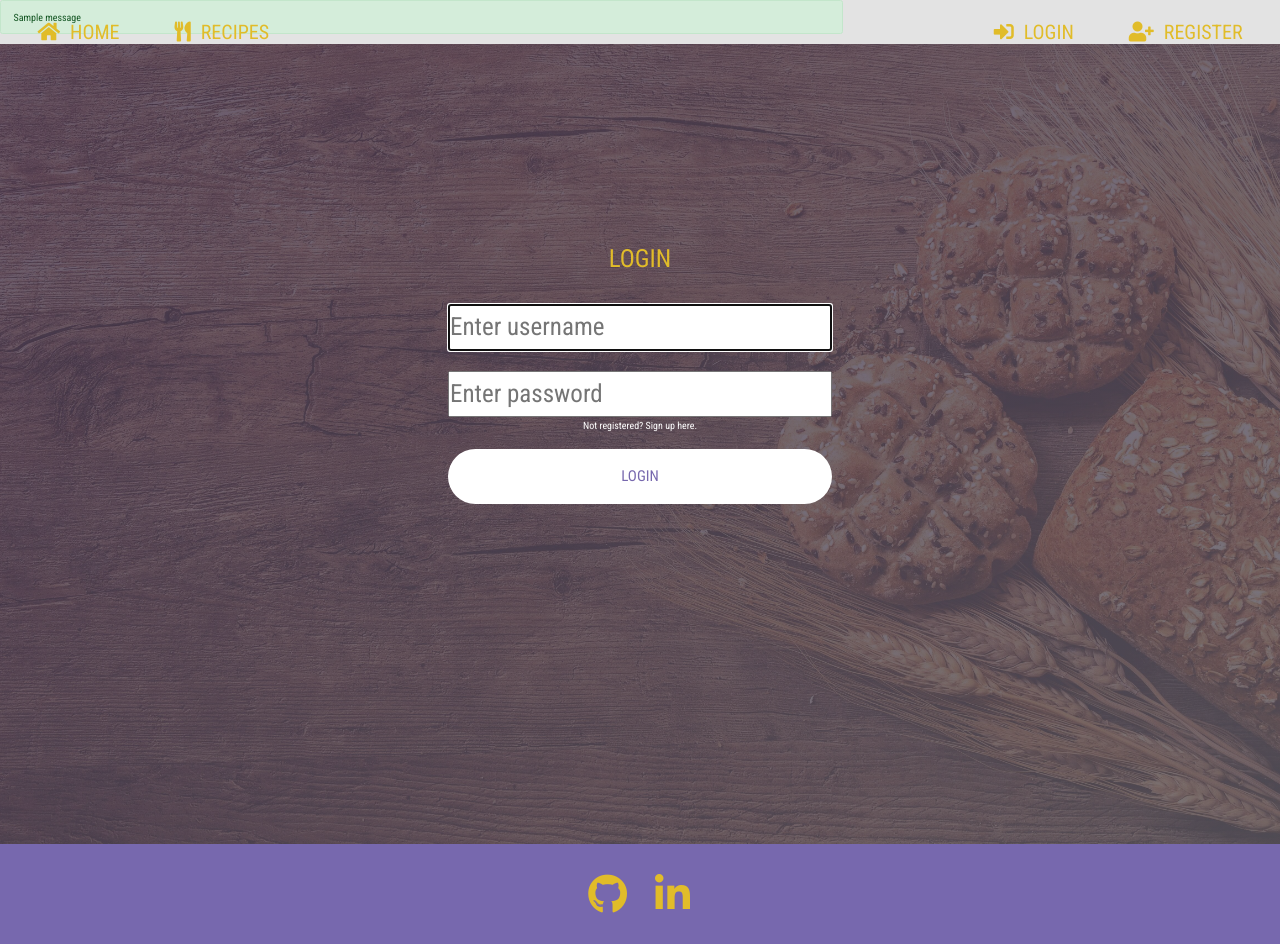
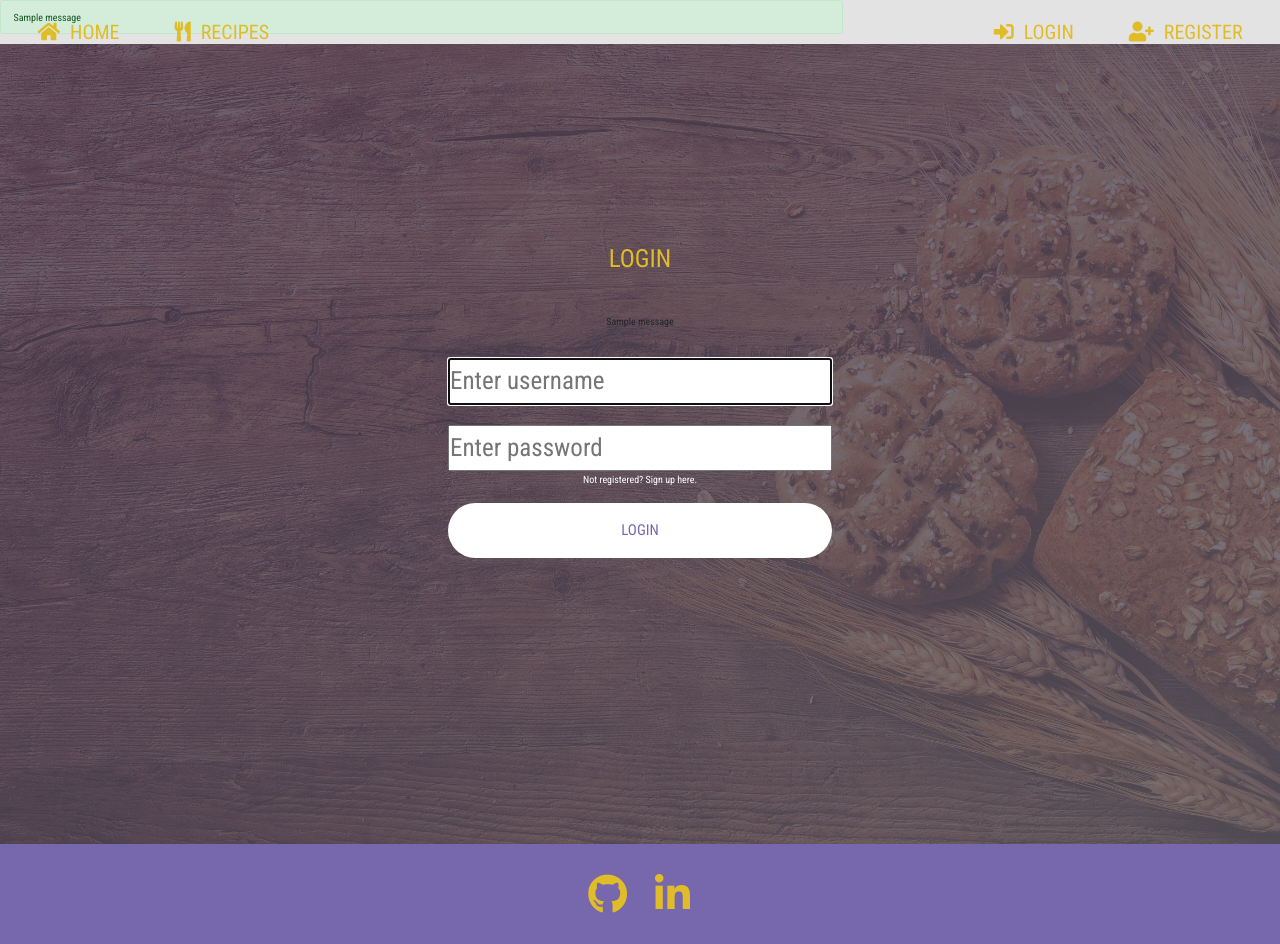
Before and after one commit to andreasdk/dcd-recipes, a Flask app: page /login in a window 1280 px wide. Run offline with Flask 2, Linux system fonts and the light colour scheme; one stand-in notice (Sample message) is shown; some libraries are stand-ins or nearby versions.

Commit message:
added flash message paragraph to login &  registration forms

```diff
--- a/whisk/templates/login.html
+++ b/whisk/templates/login.html
@@ -6,6 +6,11 @@
                 <h1 class="heading-primary">Login</h1>
                 <form method="POST" action="">
                         {{ form.hidden_tag() }}
+                        {% with messages = get_flashed_messages() %} {% if messages %} {% for message in messages %}
+                        <div class="alert alert-{{ category }}">
+                                {{ message }}
+                            </div>
+                {% endfor %} {% endif %} {% endwith %}
                     <div class="form-input">
                             {% if form.username.errors %}
                             {{ form.username(class="form-control form-input is-invalid") }}
--- a/whisk/templates/register.html
+++ b/whisk/templates/register.html
@@ -4,6 +4,11 @@
         <h1 class="heading-primary">Register</h1>
         <form method="POST" action="" class="form-width">
             {{ form.hidden_tag() }}
+            {% with messages = get_flashed_messages() %} {% if messages %} {% for message in messages %}
+            <p class="flash-message" role="alert">
+                    {{ message }}
+            </p>
+                {% endfor %} {% endif %} {% endwith %}
             <!--Username input field-->
             <div class="form-input">
                 {% if form.username.errors %} {{ form.username(class="form-control form-input is-invalid") }}
```
